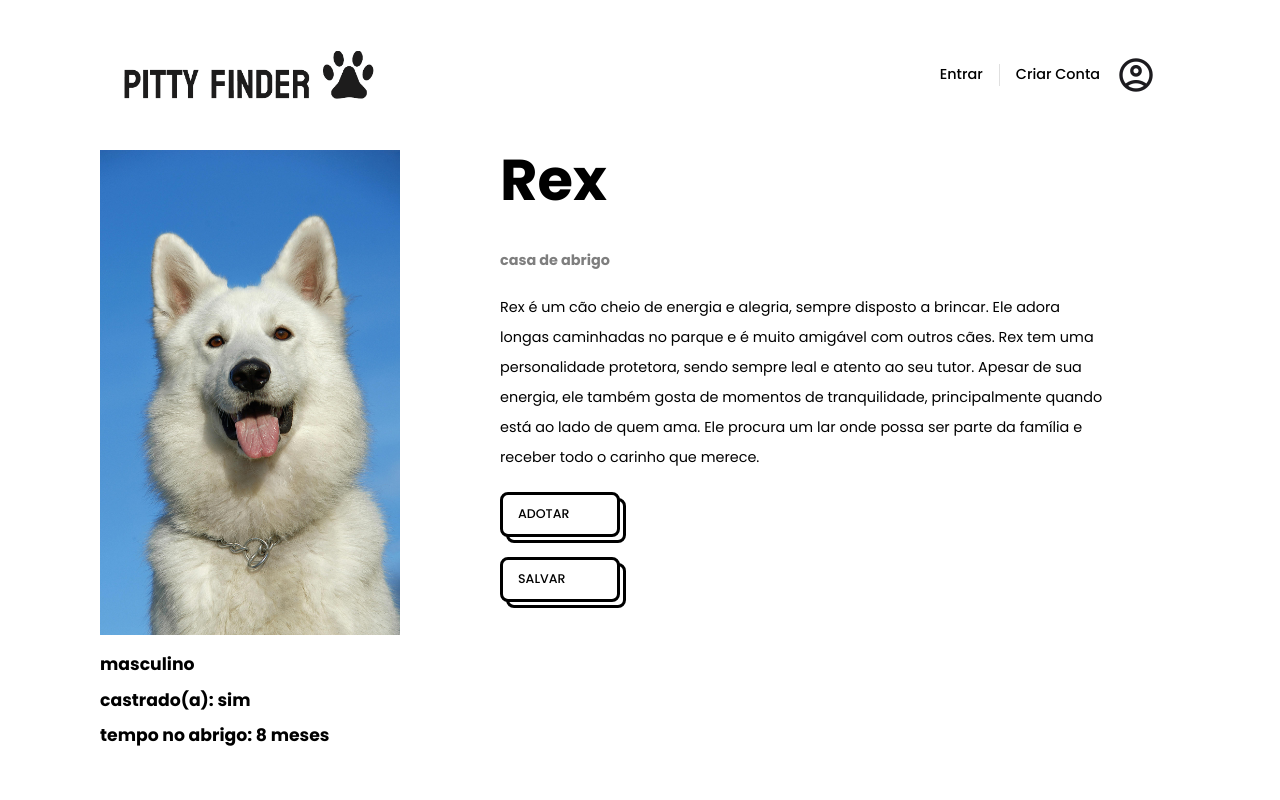
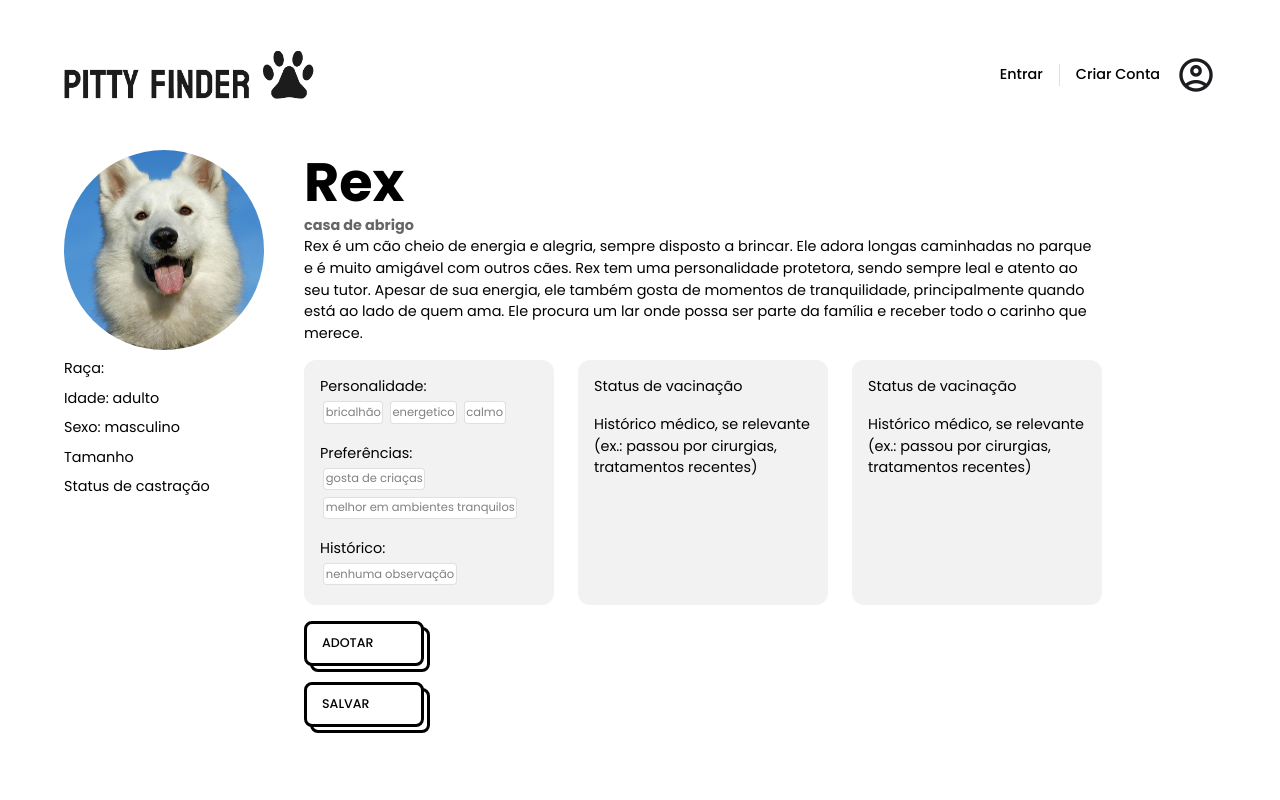
Before and after one commit to LeonardoCaml/Pitty-Finder, a React (Vite) app in the folder pitty-finder/: page /adote/1 in a window 1280 px wide. Shown: the top 800 px of the page. Built offline with nearby package versions, Linux system fonts and the light colour scheme; the HTML template or start-up script is replaced by a standard one; a web font is replaced by a local one.

Commit message:
commit to rebuild animal page

```diff
--- /dev/null
+++ b/pitty-finder/components/Atoms/bulletMUI.jsx
@@ -0,0 +1,17 @@
+import { Paper } from "@mui/material";
+
+export default function BulletCard({ children }) {
+  return (
+    <Paper
+      variant="outlined"
+      sx={{
+        p: 0.2,
+        m: 0.4,
+        color: "grayText",
+        fontSize: ".8rem",
+      }}
+    >
+      {children}
+    </Paper>
+  );
+}
--- a/pitty-finder/databases/adopt.js
+++ b/pitty-finder/databases/adopt.js
@@ -40,6 +40,7 @@ const animals = [
     especie: "cachorro",
     descricao: "Buddy é um cachorro brincalhão e afetuoso, conhecido por sua energia contagiante. Ele adora correr e brincar ao ar livre, especialmente com crianças. Buddy é muito inteligente e aprende comandos rapidamente, o que o torna fácil de treinar. Além de ser um ótimo companheiro para atividades físicas, ele também é extremamente leal e protetor. Buddy está à procura de uma família ativa que possa acompanhá-lo em suas aventuras diárias.",
     ficha: {
+      raca: 'vira-lata',
       idade: "filhote",
       sexo: "masculino",
       castrado: "não",
--- a/pitty-finder/src/routes/AnimalCurrent/AnimalCurrent.jsx
+++ b/pitty-finder/src/routes/AnimalCurrent/AnimalCurrent.jsx
@@ -1,16 +1,19 @@
 import React from "react";
 import { useParams } from "react-router-dom";
-
-// css
-import "../../CSS/CurrentPage.css";
-
-// databases
 import animals from "../../../databases/adopt";
 
-//components
 import Header from "../../../components/Molecules/Header.jsx";
-import Footer from "../../../components/footer/Footer";
+import Footer from "../../../components/Molecules/Footer.jsx";
 import ButtonMui from "../../../components/Atoms/ButtonMUI.jsx";
+import {
+  Box,
+  Container,
+  List,
+  ListItem,
+  Stack,
+  Typography,
+} from "@mui/material";
+import BulletCard from "../../../components/Atoms/bulletMUI.jsx";
 
 export default function AnimalCurrent() {
   const { id } = useParams();
@@ -21,28 +24,137 @@ export default function AnimalCurrent() {
   }
 
   return (
-    <div className="page-current">
-      <Header/>
-      <div className="content">
-        <div className="current-information">
-          <img src={card.foto} alt="foto_animal" style={{ width: 300 }} />
-          <div className="current-datas">
-            <h1>{card.ficha.sexo}</h1>
-            <h1>castrado(a): {card.ficha.castrado}</h1>
-            <h1>tempo no abrigo: {card.ficha.tempoDeAbrigo}</h1>
-          </div>
-        </div>
-        <div className="current-description">
-          <h1 className="description-name">{card.nome}</h1>
-          <h2 className="description-local">casa de abrigo</h2>
-          <p className="description-insert">{card.descricao}</p>
-          <div className="button">
-            <ButtonMui tittle="adotar" className="button-addict" />
-            <ButtonMui tittle="salvar" className="button-save" />
-          </div>
-        </div>
-      </div>
+    <Stack>
+      <Header />
+      <Container sx={{ mb: 10 }}>
+        <Stack direction="row" spacing={5}>
+          <Stack spacing={1}>
+            <Stack sx={{ borderRadius: "50%", overflow: "hidden" }}>
+              <img
+                src={card.foto}
+                alt="foto_animal"
+                style={{ width: 200, height: 200, objectFit: "cover" }}
+              />
+            </Stack>
+            <Typography>Raça: {card.ficha.raca}</Typography>
+            <Typography>Idade: {card.ficha.idade}</Typography>
+            <Typography>Sexo: {card.ficha.sexo}</Typography>
+            <Typography>Tamanho</Typography>
+            <Typography>Status de castração</Typography>
+          </Stack>
+          <Stack spacing={2}>
+            <Stack>
+              <Typography variant="h2" fontWeight={700}>
+                {card.nome}
+              </Typography>
+              <Typography
+                variant="body1"
+                color="text.secondary"
+                fontWeight={700}
+              >
+                casa de abrigo
+              </Typography>
+              <Typography variant="body1" width={800}>
+                {card.descricao}
+              </Typography>
+            </Stack>
+            <Stack direction="row" spacing={3}>
+              <List sx={{ width: 250, background: "#f2f2f2", borderRadius: 3 }}>
+                <ListItem
+                  sx={{
+                    display: "flex",
+                    flexDirection: "column",
+                    alignItems: "start",
+                    width: "100%",
+                  }}
+                >
+                  <Typography>Personalidade:</Typography>
+                  <Box
+                    sx={{
+                      display: "flex",
+                      flexWrap: "wrap",
+                      width: "100%",
+                      borderRadius: 1,
+                    }}
+                  >
+                    <BulletCard>bricalhão</BulletCard>
+                    <BulletCard>energetico</BulletCard>
+                    <BulletCard>calmo</BulletCard>
+                  </Box>
+                </ListItem>
+                <ListItem
+                  sx={{
+                    display: "flex",
+                    flexDirection: "column",
+                    alignItems: "start",
+                    width: "100%",
+                  }}
+                >
+                  <Typography>Preferências:</Typography>
+                  <Box
+                    sx={{
+                      display: "flex",
+                      flexWrap: "wrap",
+                      width: "100%",
+                      borderRadius: 1,
+                    }}
+                  >
+                    <BulletCard>gosta de criaças</BulletCard>
+                    <BulletCard>melhor em ambientes tranquilos</BulletCard>
+                  </Box>
+                </ListItem>
+                <ListItem
+                  sx={{
+                    display: "flex",
+                    flexDirection: "column",
+                    alignItems: "start",
+                    width: "100%",
+                  }}
+                >
+                  <Typography>Histórico:</Typography>
+                  <Box
+                    sx={{
+                      display: "flex",
+                      flexWrap: "wrap",
+                      width: "100%",
+                      borderRadius: 1,
+                    }}
+                  >
+                    <BulletCard>nenhuma observação</BulletCard>
+                  </Box>
+                </ListItem>
+              </List>
+              <List sx={{ width: 250, background: "#f2f2f2", borderRadius: 3 }}>
+                <ListItem>
+                  <Typography>Status de vacinação</Typography>
+                </ListItem>
+                <ListItem>
+                  <Typography>
+                    Histórico médico, se relevante (ex.: passou por cirurgias,
+                    tratamentos recentes)
+                  </Typography>
+                </ListItem>
+              </List>
+              <List sx={{ width: 250, background: "#f2f2f2", borderRadius: 3 }}>
+                <ListItem>
+                  <Typography>Status de vacinação</Typography>
+                </ListItem>
+                <ListItem>
+                  <Typography>
+                    Histórico médico, se relevante (ex.: passou por cirurgias,
+                    tratamentos recentes)
+                  </Typography>
+                </ListItem>
+              </List>
+            </Stack>
+            <Stack spacing={2}>
+              <ButtonMui tittle="adotar" className="button-addict" />
+              <ButtonMui tittle="salvar" className="button-save" />
+            </Stack>
+          </Stack>
+        </Stack>
+      </Container>
       <Footer />
-    </div>
+    </Stack>
   );
 }
```
